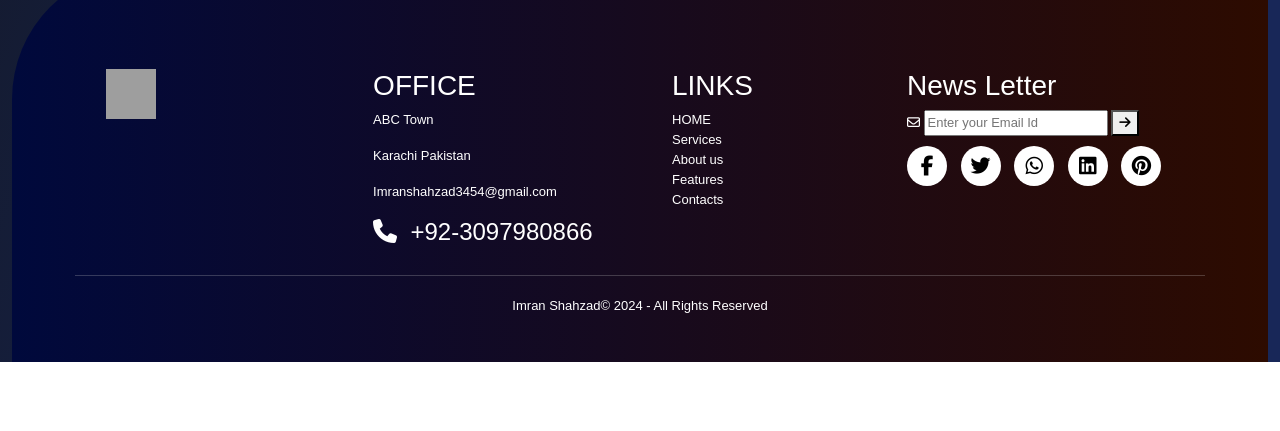
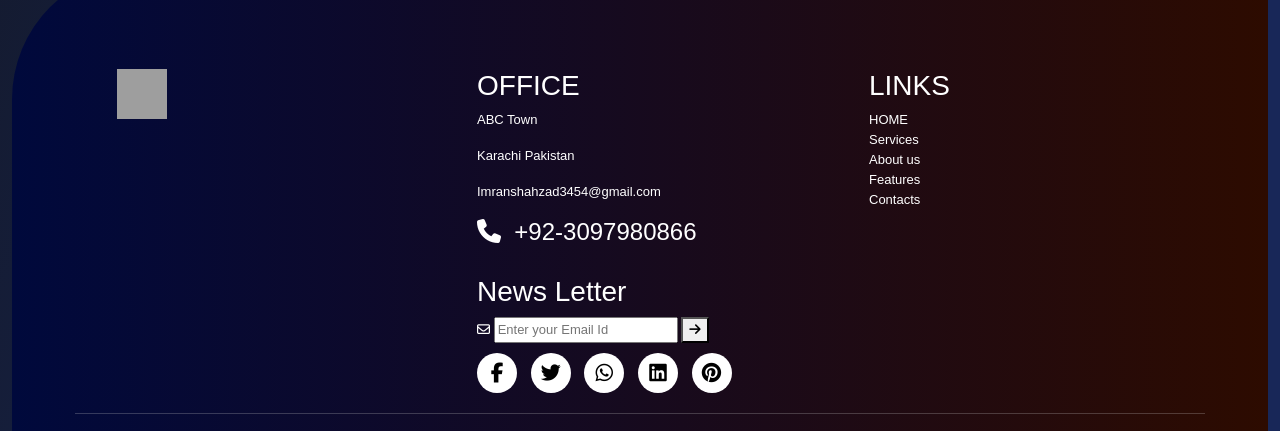
Before and after one commit to imranshahzad17/NFT-WEB, a plain HTML site: page index.html in a window 1280 px wide. Shown: the part 1854-2285 px from the top of the page. Before the commit the page ends 2216 px from the top, so only its background shows below. Drawn offline with nearby package versions, Linux system fonts and the light colour scheme; grey boxes are pictures that could not be loaded.

Commit message:
New Update

```diff
--- a/index.html
+++ b/index.html
@@ -340,7 +340,7 @@
 <!-- Footer Start -->
 
 <footer>
-  <div class="row1">
+  <div class="row row-cols-2 row-cols-md-2 lg-4 xl-4 xxl-4">
       <div class="col">
           <img src="https://encrypted-tbn0.gstatic.com/images?q=tbn:ANd9GcQoel-pU6Aje9k2-fDdRerTlUTQqaKcaCfgCQ&usqp=CAU"
               alt="Image Not Found" class="logo">
@@ -379,7 +379,7 @@
       </div>
   </div>
   <hr>
-  <p class="copyright">Imran Shahzad© 2024 - All Rights Reserved</p>
+  <p class="copyright">Imran Shahzad © 2024 - All Rights Reserved</p>
 </footer>
 <!-- Footer End -->
 <script src="//maxcdn.bootstrapcdn.com/bootstrap/3.3.0/js/bootstrap.min.js"></script>
--- a/style.css
+++ b/style.css
@@ -130,18 +130,10 @@ footer {
     line-height: 20px;
     border-top-left-radius: 130px;
 }
-.row1 {
-    display: flex;
-    justify-content: space-between;
-    align-items: flex-start;
-    flex-wrap: wrap;
-    width: 85%;
-    margin: auto;
-}
 .logo{
     width: 50px;
     height: 50px;
-    margin-bottom: 30px;
+    margin: auto;
 }
 .social-icons .fa-brands {
     width: 40px;
```
